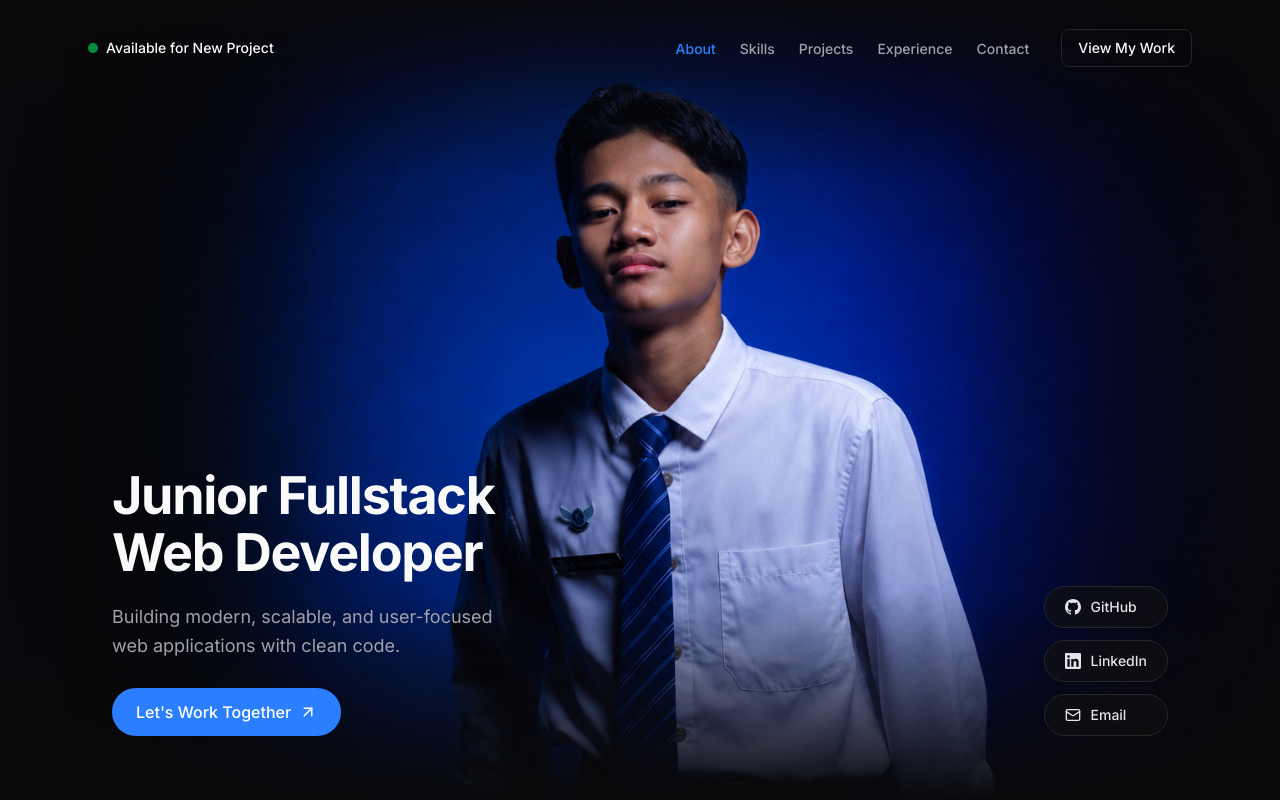
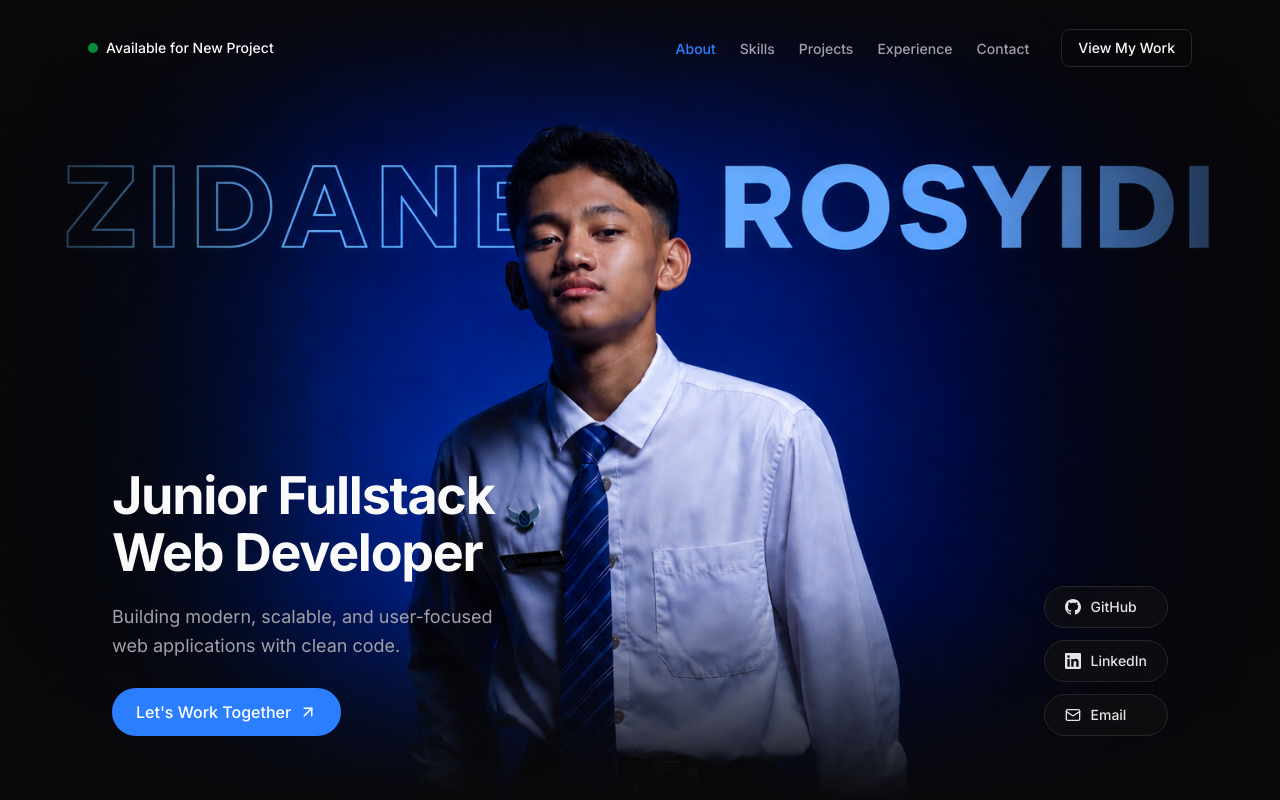
Before and after one commit to noneedhere/My-Portofolio, a React (Vite) app: page / in a window 1280 px wide. Shown: the top 800 px of the page. Built offline with nearby package versions, Linux system fonts and the light colour scheme.

Commit message:
feat: add animated Hero component with social links and biography content

```diff
--- a/index.html
+++ b/index.html
@@ -4,13 +4,11 @@
     <meta charset="UTF-8" />
     <meta name="viewport" content="width=device-width, initial-scale=1.0" />
     <meta name="theme-color" content="#09090b" />
-    <!-- TODO: Replace 'Your Name' with your actual name -->
-    <title>Your Name — Fullstack Web Developer</title>
-    <meta name="description" content="Portfolio of Your Name, a Fullstack Web Developer specializing in React, TypeScript, and Node.js." />
+    <title>Zidane Rosyidi — Fullstack Web Developer</title>
+    <meta name="description" content="Portfolio of Zidane Rosyidi, a Fullstack Web Developer specializing in React, TypeScript, and Node.js." />
 
-    <!-- TODO: Replace 'Your Name' in OG tags too -->
-    <meta property="og:title" content="Your Name — Fullstack Web Developer" />
-    <meta property="og:description" content="Portfolio of Your Name, a Fullstack Web Developer specializing in React, TypeScript, and Node.js." />
+    <meta property="og:title" content="Zidane Rosyidi — Fullstack Web Developer" />
+    <meta property="og:description" content="Portfolio of Zidane Rosyidi, a Fullstack Web Developer specializing in React, TypeScript, and Node.js." />
     <meta property="og:type" content="website" />
 
     <link rel="preconnect" href="https://fonts.googleapis.com" />
--- a/src/components/About.tsx
+++ b/src/components/About.tsx
@@ -18,7 +18,6 @@ export default function About() {
             viewport={{ once: true, margin: '-100px' }}
             className="flex flex-col gap-6 text-[#a1a1aa] text-lg leading-relaxed"
           >
-            {/* TODO: Edit aboutParagraphs in personal.ts */}
             {personal.aboutParagraphs.map((paragraph, idx) => (
               <p key={idx}>{paragraph}</p>
             ))}
--- a/src/components/Experience.tsx
+++ b/src/components/Experience.tsx
@@ -18,7 +18,7 @@ export default function Experience() {
         >
           {experience.map((exp, idx) => (
             <motion.div key={idx} variants={fadeUp} className="relative">
-              <div className="absolute -left-[calc(1.5rem+5px)] top-1.5 w-3 h-3 rounded-full bg-blue-500 border-2 border-[#09090b]" />
+              <div className="absolute -left-7.25 top-1.5 w-3 h-3 rounded-full bg-blue-500 border-2 border-[#09090b]" />
 
               <h3 className="text-lg font-semibold text-[#fafafa]">{exp.company}</h3>
               <div className="flex flex-col sm:flex-row sm:items-center gap-1 sm:gap-4 mt-1 mb-3">
--- a/src/components/Hero.tsx
+++ b/src/components/Hero.tsx
@@ -89,7 +89,7 @@ export default function Hero() {
         variants={portraitVariants}
         initial="hidden"
         animate="visible"
-        className="absolute inset-0 z-[2] w-full h-full lg:left-16 object-cover object-top pointer-events-none select-none"
+        className="absolute inset-0 z-[2] w-full h-full object-cover object-top pointer-events-none select-none"
       />
       <div
         className="absolute top-0 inset-x-0 h-36 md:h-44 z-[20] pointer-events-none"
--- a/src/data/personal.ts
+++ b/src/data/personal.ts
@@ -25,7 +25,7 @@ export const personal = {
 
   // TODO: Replace with path to your portrait photo
   //       Place your photo in /public/portrait.jpg
-  portraitSrc: '/images/Darkthemephoto_dekstop.png',
+  portraitSrc: '/images/Darkthemephotoname_dekstop.png',
 
   // TODO: Replace with your portrait alt text
   portraitAlt: 'Zidane Rosyidi — Fullstack Web Developer',
```
Also changed, not shown: public/images/Darkthemephotoname_dekstop.png (added).
